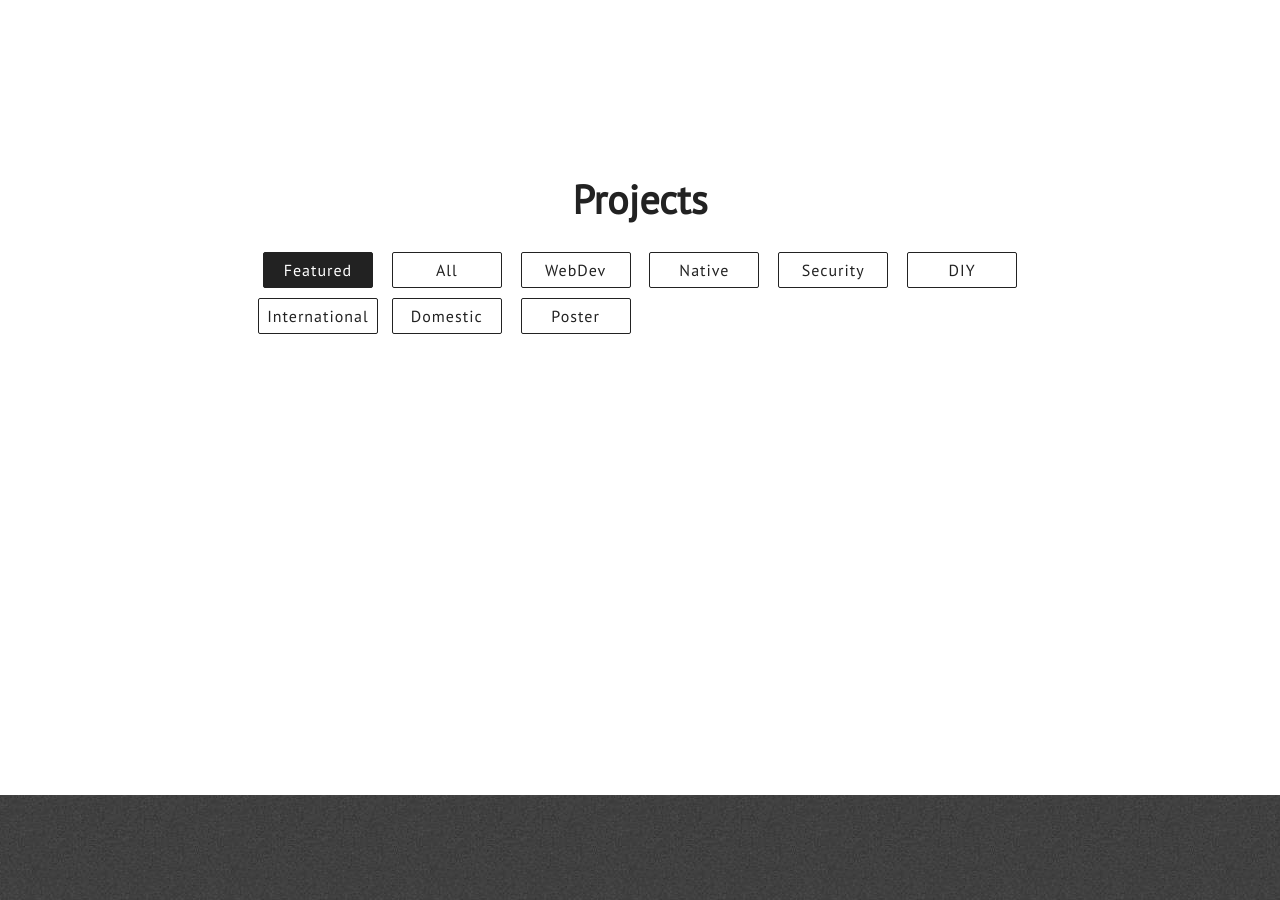
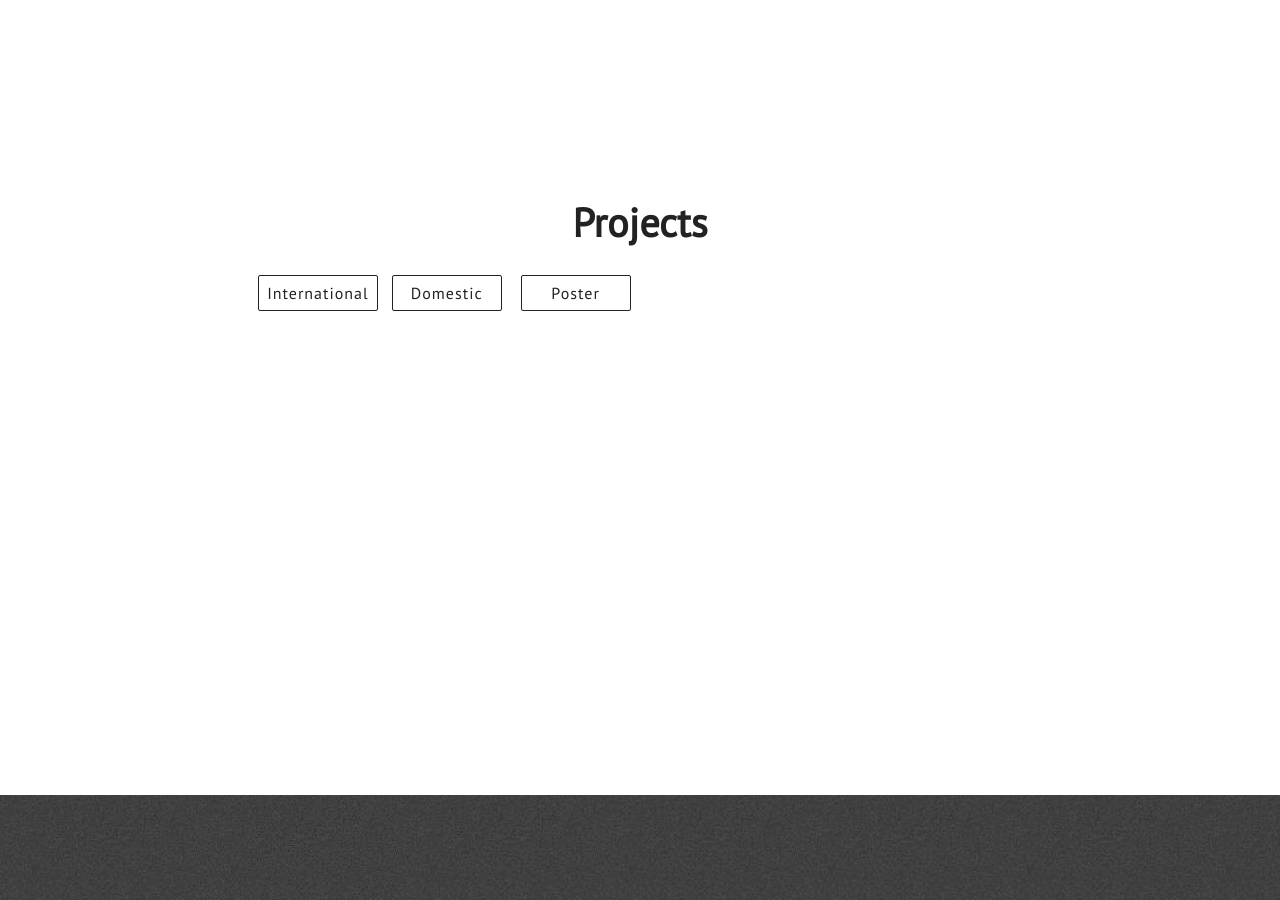
Before and after one commit to Kwak-DongKyu/Kwak-DongKyu, a Jekyll site: the page built from index.html, in a window 1280 px wide and 900 px high, scrolled down 3165 px. Built offline with Jekyll 4.4.1, drawn with Linux system fonts in a browser that asks for light colours; nearby versions of some CDN libraries.

Commit message:
Update projects.html

```diff
--- a/_includes/projects.html
+++ b/_includes/projects.html
@@ -5,12 +5,6 @@
 
                 <div class="project-technologies">
 
-                    <a id="featured" class="semi-transparent-button with-border white-button" onclick="selected('featured')">Featured</a>
-                    <a id="all" class="semi-transparent-button with-border white-button" onclick="selected('all')">All</a>
-                    <a id="webdev" class="semi-transparent-button with-border white-button" onclick="selected('webdev')">WebDev</a>
-                    <a id="native" class="semi-transparent-button with-border white-button" onclick="selected('native')">Native</a>
-                    <a id="security" class="semi-transparent-button with-border white-button" onclick="selected('security')">Security</a>
-                    <a id="diy" class="semi-transparent-button with-border white-button" onclick="selected('diy')">DIY</a>
                     <a id="international" class="semi-transparent-button with-border white-button" onclick="selected('international')">International</a>
                     <a id="domestic" class="semi-transparent-button with-border white-button" onclick="selected('domestic')">Domestic</a>
                     <a id="poster" class="semi-transparent-button with-border white-button" onclick="selected('poster')">Poster</a>
```
